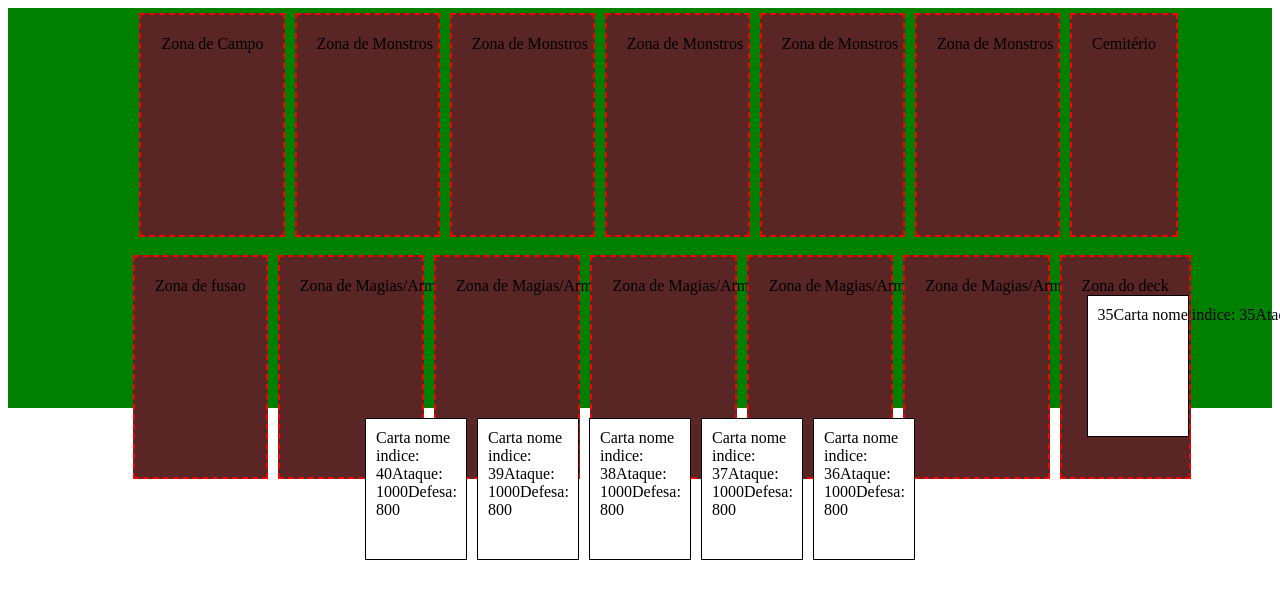
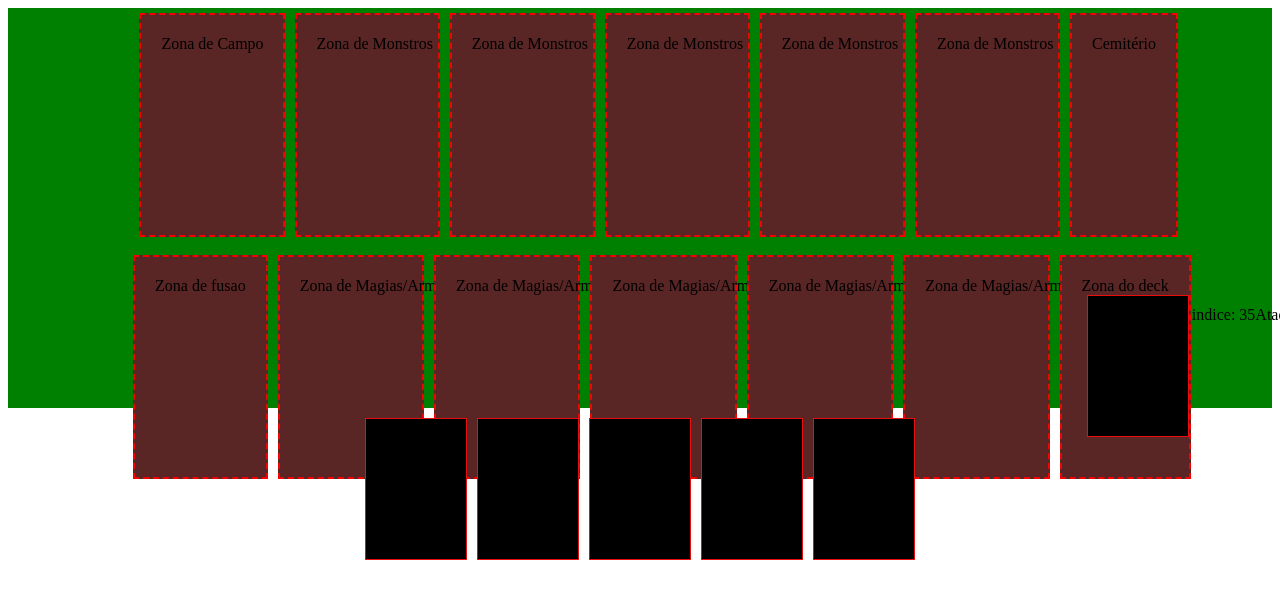
Before and after one commit to BrunoDanielPF/glowing-disco, a plain HTML site: page index.html in a window 1280 px wide. Shown: the top 598 px of the page. Drawn offline with Linux system fonts and the light colour scheme.

```diff
--- a/index.html
+++ b/index.html
@@ -62,8 +62,8 @@
         .card-in-mao, .card-in-deck  {
             width: 80px;
             height: 120px;
-            background-color: white;
-            border: 1px solid black;
+            background-color: black;
+            border: 1px solid rgb(233, 13, 13);
             margin: 5px;
             padding: 10px;
             cursor: pointer;
--- a/src/functions/CardFunctions.js
+++ b/src/functions/CardFunctions.js
@@ -123,7 +123,7 @@ function dragStart(event) {
 }
 
 document.addEventListener("dragend", function (event) {
-    cartaArrastada = null;
+    // cartaArrastada = null;
 });
 
 /**
```
